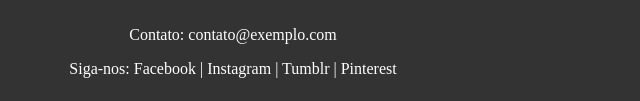
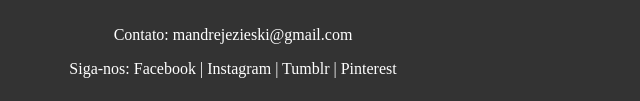
Before and after one commit to MisaAndrejezieski/Projetos_html, a plain HTML site: page site_Teste/index.html in a window 1280 px wide. Shown: the part 696-797 px from the top of the page, 407-1047 px from the left. Drawn offline with Linux system fonts and the light colour scheme.

Commit message:
Update index.html

```diff
--- a/site_Teste/index.html
+++ b/site_Teste/index.html
@@ -19,7 +19,7 @@
     </header>
     <canvas id="bubbleCanvas"></canvas>
     <footer>
-        <p>Contato: <a href="mailto:contato@exemplo.com">contato@exemplo.com</a></p>
+        <p>Contato: <a href="mandrejezieski@gmail.com">mandrejezieski@gmail.com</a></p>
         <p>Siga-nos:
             <a href="https://www.facebook.com" target="_blank">Facebook</a> |
             <a href="https://www.instagram.com" target="_blank">Instagram</a> |
```
